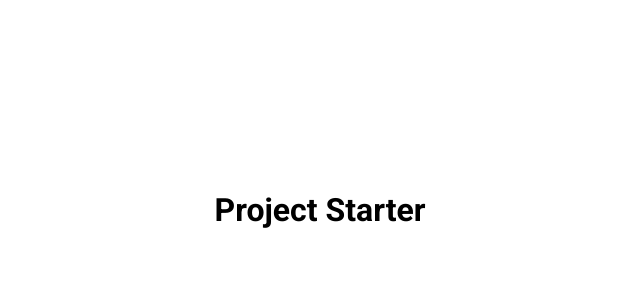
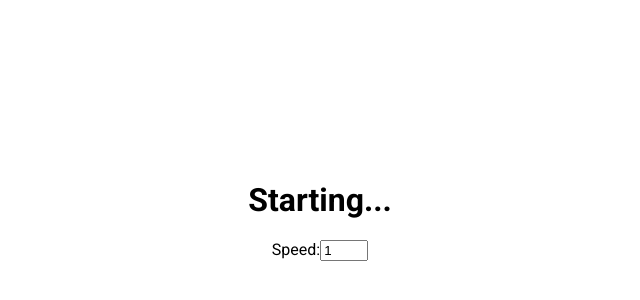
Before and after one commit to AndreiScafi/Auto-Text-Effect, a plain HTML site: page index.html in a window 1280 px wide. Shown: the part 190-490 px from the top of the page, without its empty margins (320-960 px from the left). Drawn offline with Linux system fonts and the light colour scheme.

Commit message:
Adding HTML structure - Adicionando estrutura HTML.

```diff
--- a/index.html
+++ b/index.html
@@ -1,16 +1,26 @@
 <!DOCTYPE html>
 <html lang="en">
+
 <head>
     <meta charset="UTF-8">
     <meta http-equiv="X-UA-Compatible" content="IE=edge">
     <meta name="viewport" content="width=device-width, initial-scale=1.0">
-    <link rel="stylesheet" href="https://cdnjs.cloudflare.com/ajax/libs/font-awesome/6.2.1/css/all.min.css" integrity="sha512-MV7K8+y+gLIBoVD59lQIYicR65iaqukzvf/nwasF0nqhPay5w/9lJmVM2hMDcnK1OnMGCdVK+iQrJ7lzPJQd1w==" crossorigin="anonymous" referrerpolicy="no-referrer" />
+    <link rel="stylesheet" href="https://cdnjs.cloudflare.com/ajax/libs/font-awesome/6.2.1/css/all.min.css"
+        integrity="sha512-MV7K8+y+gLIBoVD59lQIYicR65iaqukzvf/nwasF0nqhPay5w/9lJmVM2hMDcnK1OnMGCdVK+iQrJ7lzPJQd1w=="
+        crossorigin="anonymous" referrerpolicy="no-referrer" />
     <link rel="stylesheet" href="style.css">
-    <title>My Project</title>
+    <title>Auto Text Effect</title>
 </head>
+
 <body>
-    <h1>Project Starter</h1>
+    <h1>Starting...</h1>
+
+    <div>
+        <label for="speed">Speed:</label><input type="number" name="speed" id="speed" value="1" min="1" max="5"
+            step="1">
+    </div>
 
     <script src="script.js"></script>
 </body>
+
 </html>
```
